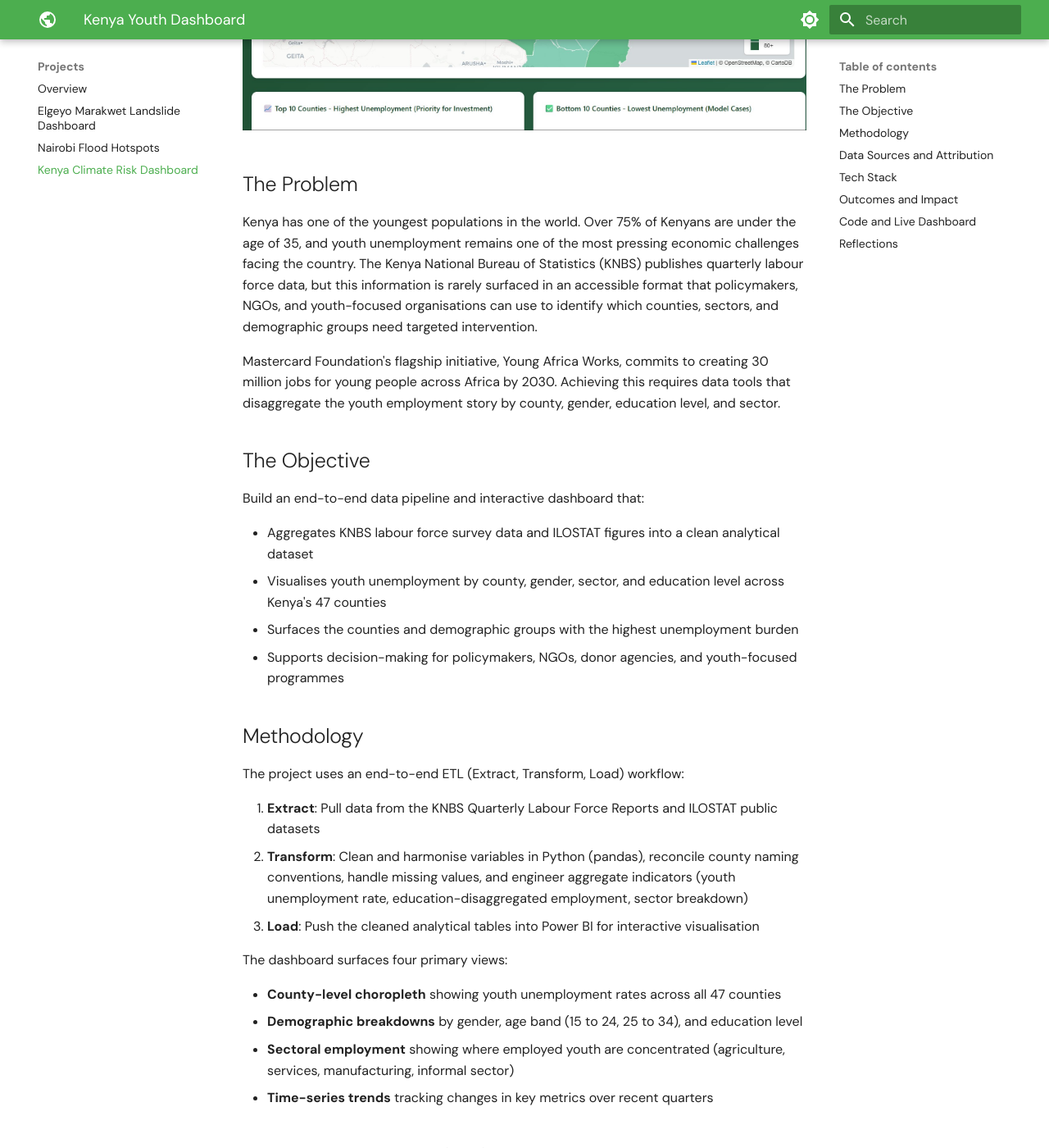
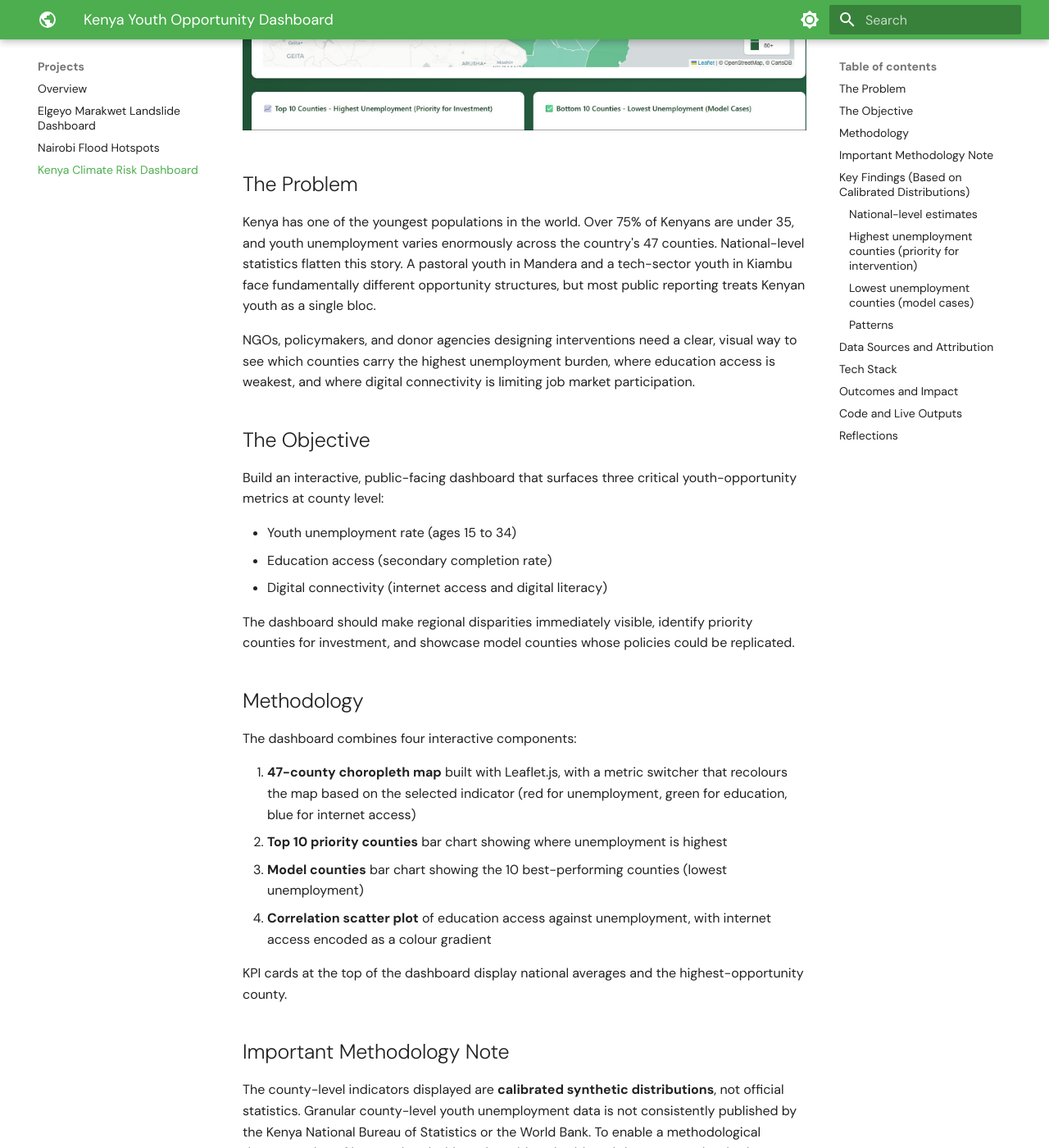
Before and after one commit to Wanjiru-1/Wanjiru-1.github.io, an MkDocs documentation site: the page built from docs/projects/kenya-youth-dashboard.md, in a window 1280 px wide and 1400 px high, scrolled down 553 px. Shown: the whole window at 82% size. Built offline with MkDocs 1.6.1 and Material for MkDocs 9.7.7, drawn with Linux system fonts in a browser that asks for light colours; some of the changed text lies outside the part shown.

Commit message:
Update kenya-youth-dashboard.md

```diff
--- a/docs/projects/kenya-youth-dashboard.md
+++ b/docs/projects/kenya-youth-dashboard.md
@@ -1,82 +1,118 @@
 ---
-title: Kenya Youth Dashboard
-description: Interactive dashboard analysing youth employment, education, and demographic indicators across Kenya's 47 counties
+title: Kenya Youth Opportunity Dashboard
+description: Interactive choropleth dashboard analysing youth employment, education access, and digital connectivity across Kenya's 47 counties
 ---
 
-# Kenya Youth Dashboard
+# Kenya Youth Opportunity Dashboard
 
-*2025 | Python, Power BI | Youth employment and demographic analysis*
+*2026 | HTML5 + JavaScript + Leaflet + Plotly | Choropleth Analytics*
 
-**Tags:** `Python` `Power BI` `KNBS Data` `Youth Employment` `Data Analytics` `Data Visualisation` `ETL` `Policy Analytics` `47 Counties`
+**Tags:** `JavaScript` `Leaflet.js` `Plotly.js` `Choropleth Mapping` `Data Storytelling` `Youth Employment` `Kenya` `47 Counties` `Web Dashboard` `GitHub Pages`
 
 ![Kenya Youth Dashboard](../assets/images/kenya_youth_dashboard.png)
 
 ## The Problem
 
-Kenya has one of the youngest populations in the world. Over 75% of Kenyans are under the age of 35, and youth unemployment remains one of the most pressing economic challenges facing the country. The Kenya National Bureau of Statistics (KNBS) publishes quarterly labour force data, but this information is rarely surfaced in an accessible format that policymakers, NGOs, and youth-focused organisations can use to identify which counties, sectors, and demographic groups need targeted intervention.
+Kenya has one of the youngest populations in the world. Over 75% of Kenyans are under 35, and youth unemployment varies enormously across the country's 47 counties. National-level statistics flatten this story. A pastoral youth in Mandera and a tech-sector youth in Kiambu face fundamentally different opportunity structures, but most public reporting treats Kenyan youth as a single bloc.
 
-Mastercard Foundation's flagship initiative, Young Africa Works, commits to creating 30 million jobs for young people across Africa by 2030. Achieving this requires data tools that disaggregate the youth employment story by county, gender, education level, and sector.
+NGOs, policymakers, and donor agencies designing interventions need a clear, visual way to see which counties carry the highest unemployment burden, where education access is weakest, and where digital connectivity is limiting job market participation.
 
 ## The Objective
 
-Build an end-to-end data pipeline and interactive dashboard that:
+Build an interactive, public-facing dashboard that surfaces three critical youth-opportunity metrics at county level:
 
-* Aggregates KNBS labour force survey data and ILOSTAT figures into a clean analytical dataset
-* Visualises youth unemployment by county, gender, sector, and education level across Kenya's 47 counties
-* Surfaces the counties and demographic groups with the highest unemployment burden
-* Supports decision-making for policymakers, NGOs, donor agencies, and youth-focused programmes
+* Youth unemployment rate (ages 15 to 34)
+* Education access (secondary completion rate)
+* Digital connectivity (internet access and digital literacy)
+
+The dashboard should make regional disparities immediately visible, identify priority counties for investment, and showcase model counties whose policies could be replicated.
 
 ## Methodology
 
-The project uses an end-to-end ETL (Extract, Transform, Load) workflow:
+The dashboard combines four interactive components:
 
-1. **Extract**: Pull data from the KNBS Quarterly Labour Force Reports and ILOSTAT public datasets
-2. **Transform**: Clean and harmonise variables in Python (pandas), reconcile county naming conventions, handle missing values, and engineer aggregate indicators (youth unemployment rate, education-disaggregated employment, sector breakdown)
-3. **Load**: Push the cleaned analytical tables into Power BI for interactive visualisation
+1. **47-county choropleth map** built with Leaflet.js, with a metric switcher that recolours the map based on the selected indicator (red for unemployment, green for education, blue for internet access)
+2. **Top 10 priority counties** bar chart showing where unemployment is highest
+3. **Model counties** bar chart showing the 10 best-performing counties (lowest unemployment)
+4. **Correlation scatter plot** of education access against unemployment, with internet access encoded as a colour gradient
 
-The dashboard surfaces four primary views:
+KPI cards at the top of the dashboard display national averages and the highest-opportunity county.
 
-* **County-level choropleth** showing youth unemployment rates across all 47 counties
-* **Demographic breakdowns** by gender, age band (15 to 24, 25 to 34), and education level
-* **Sectoral employment** showing where employed youth are concentrated (agriculture, services, manufacturing, informal sector)
-* **Time-series trends** tracking changes in key metrics over recent quarters
+## Important Methodology Note
+
+The county-level indicators displayed are **calibrated synthetic distributions**, not official statistics. Granular county-level youth unemployment data is not consistently published by the Kenya National Bureau of Statistics or the World Bank. To enable a methodological demonstration of how such a dashboard would work with real data, county-level values were synthesised using the following calibration anchors:
+
+* National-level Kenya indicators from the World Bank
+* KNBS Census 2019 demographic structure
+* Known urban-to-rural development patterns
+* Pastoral versus highland economic profiles
+
+The values are designed to reflect realistic regional patterns (e.g. higher unemployment in arid northern counties, lower in central highlands) but should not be cited as authoritative county statistics. The dashboard demonstrates the analytical and visualisation methodology; future work will replace synthetic distributions with official KNBS Labour Force Survey data when it becomes available at county granularity.
+
+## Key Findings (Based on Calibrated Distributions)
+
+### National-level estimates
+* Average youth unemployment: 20.2%
+* Average education access (secondary completion): 58.4%
+* Average internet access: 40.5%
+
+### Highest unemployment counties (priority for intervention)
+* Mandera (29.5%): lowest internet access at 18%
+* Wajir (28.9%): severe skills gap
+* Samburu (28.4%): pastoral economy challenges
+
+### Lowest unemployment counties (model cases)
+* Kiambu (11.5%): high education (82%) and connectivity (72%)
+* Nairobi (12.5%): urban advantage, highest internet access (78%)
+* Nyeri (13.2%): balanced development across indicators
+
+### Patterns
+* Strong negative correlation between education access and unemployment
+* Northern arid counties (Mandera, Wajir, Isiolo, Turkana) show a digital connectivity gap below 25%
+* Central highlands (Kiambu, Muranga, Nyeri) outperform across all three indicators
 
 ## Data Sources and Attribution
 
 | Source | Use |
 |---|---|
-| Kenya National Bureau of Statistics (KNBS) | Quarterly Labour Force Reports |
-| ILOSTAT | International Labour Organisation statistical database |
-| KNBS Census 2019 | Baseline demographic structure |
-| Council of Governors / KNBS | County-level boundaries and metadata |
-
-All data sources are publicly accessible from KNBS (knbs.go.ke) and ILOSTAT (ilostat.ilo.org).
+| World Bank Kenya Indicators | National-level calibration anchors |
+| Kenya National Bureau of Statistics (KNBS) Census 2019 | Demographic structure |
+| World Bank Findex 2021 | Digital inclusion benchmarks |
+| Kenya County administrative boundaries (GeoJSON) | Map polygons |
+| OpenStreetMap and CartoDB | Base map tiles |
 
 ## Tech Stack
 
-* **Python** with `pandas`, `numpy`, `requests` for ETL pipeline
-* **Power BI** for interactive dashboard and visualisations
-* **Excel** for intermediate data validation
-* **GitHub** for version control and reproducibility
+* **HTML5 + Vanilla JavaScript** for the dashboard frontend
+* **Leaflet.js 1.9.4** for the interactive choropleth map
+* **Plotly.js 2.26.0** for analytical charts (bar charts, scatter plot)
+* **Python** (separate utility script) for data preparation
+* **GitHub Pages** for free static site hosting
+
+The entire dashboard is self-contained in a single HTML file with no backend dependencies. This makes it fast-loading, easy to deploy, and accessible on mobile devices.
 
 ## Outcomes and Impact
 
-The dashboard provides:
+The dashboard delivers:
 
-* A reproducible analytical pipeline that updates with each new KNBS quarterly release
-* County-level granularity that supports devolved-government planning
-* Disaggregated demographic insight that highlights gender gaps and educational divides in the youth employment landscape
-* A foundation for follow-up policy analysis aligned with Mastercard Foundation's Young Africa Works initiative
+* A working methodological framework for visualising county-level youth opportunity indicators
+* Reusable choropleth code that can be adapted to other indicators (poverty, food security, health access)
+* A demonstration of how multi-indicator development data can be communicated to non-technical decision-makers
+* A foundation for upgrading to real KNBS Labour Force Survey data when published at county granularity
 
-## Code and Live Dashboard
+## Code and Live Outputs
 
-* **Live dashboard:** [View on Power BI](#)
-* **GitHub repository:** [View source code](#)
+* **Live Dashboard:** [https://wanjiru-1.github.io/-kenya-youth-dashboard/](https://wanjiru-1.github.io/-kenya-youth-dashboard/)
+* **GitHub Repository:** [github.com/Wanjiru-1/-kenya-youth-dashboard](https://github.com/Wanjiru-1/-kenya-youth-dashboard)
+* **Documentation:** README, DEPLOYMENT, and QUICK_START guides included in the repository
+* **License:** MIT
 
 ## Reflections
 
-This project deepened my data engineering skills outside of pure geospatial work, and showed me how spatial thinking (county-by-county comparison) can strengthen non-spatial analytical work. Future versions would add a Prophet or ARIMA forecasting layer projecting unemployment trends, and integrate Mastercard Foundation programme location data to identify gaps between intervention reach and need.
+This project taught me how to build production-ready interactive web dashboards from scratch using vanilla JavaScript and the Leaflet plus Plotly stack, rather than relying on heavyweight platforms like Power BI or Tableau. It also reinforced the importance of being explicit about data provenance: calibrated synthetic data is a legitimate methodological tool, but only when the limitation is clearly disclosed.
+
+The natural next step is to integrate official KNBS Labour Force Survey data once available at county granularity, and to extend the dashboard with skills-gap analysis by sector (agriculture, services, technology) and time-series trends across survey rounds.
 
 ---
 
-[See more projects](../projects/) | [Back to home](../)
+[← Back to all projects](../) | [Home](../../)
```
